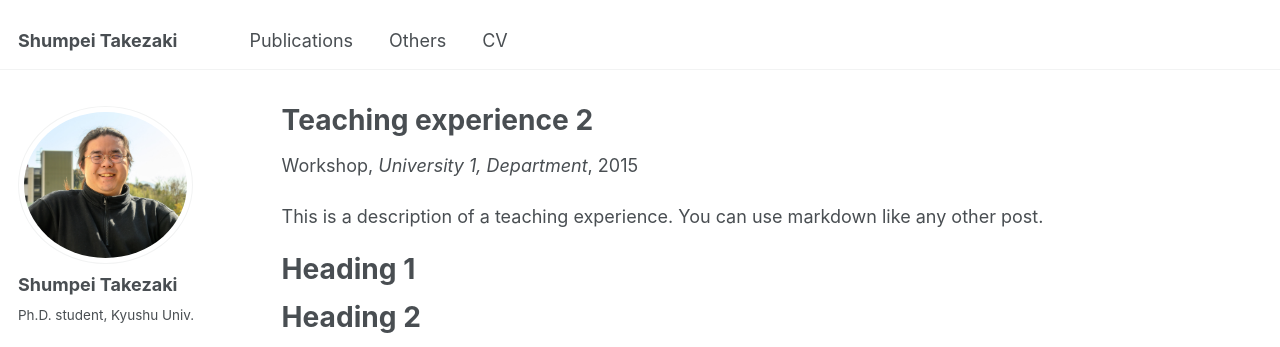
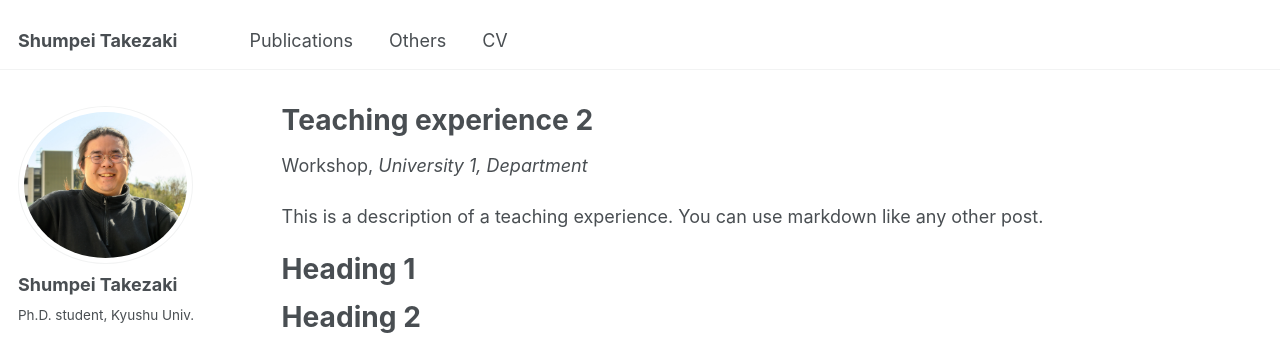
Before and after one commit to shumpei-takezaki/shumpei-takezaki.github.io, a Jekyll site: the page built from _teaching/2015-spring-teaching-2.md, in a window 1280 px wide and 1031 px high. Shown: the top 347 px of the window. Built offline with Jekyll 4.4.1, drawn with Linux system fonts in a browser that asks for light colours; some web fonts are replaced.

Commit message:
Update single.html

```diff
--- a/_layouts/single.html
+++ b/_layouts/single.html
@@ -35,9 +35,9 @@ layout: default
         {% endif %}
 
         {% if page.collection == 'teaching' %}
-          <p> {{ page.type }}, <i>{{ page.venue }}</i>, {{ page.date | default: "1900-01-01" | date: "%Y" }} </p>
+          <p> {{ page.type }}, <i>{{ page.venue }}</i> </p>
         {% elsif page.venue and page.date %}
-          <p>Published in <i>{{ page.venue }}</i>, {{ page.date | default: "1900-01-01" | date: "%Y" }} </p>
+          <p>Published in <i>{{ page.venue }} </p>
         {% elsif page.date %}
           <p class="page__date"><strong><i class="fa fa-fw fa-calendar" aria-hidden="true"></i> {{ site.data.ui-text[site.locale].date_label | default: "Published:" }}</strong> <time datetime="{{ page.date | date_to_xmlschema }}">{{ page.date | default: "1900-01-01" | date: "%B %d, %Y" }}</time></p>
         {% endif %}
```
